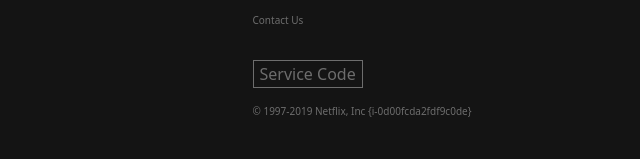
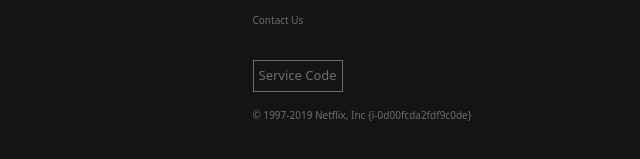
Before and after one commit to ilgrigio/M3-W4D1, a plain HTML site: page index.html in a window 1280 px wide. Shown: the part 913-1072 px from the top of the page, 8-648 px from the left. Drawn offline with nearby package versions, Linux system fonts and the light colour scheme.

Commit message:
Update style.css

```diff
--- a/style.css
+++ b/style.css
@@ -89,20 +89,26 @@ h3 {
   width: 100%;
 }
 
+footer {
+  color: #6d6d6d;
+}
+
 footer .bi {
   font-size: 1.5em;
-  color: #6d6d6d;
+  /* color: #6d6d6d; */
 }
 
 footer p {
   font-size: x-small;
-  color: #6d6d6d;
+  /* color: #6d6d6d; */
 }
 
 button.service {
   background: none;
   color: #6d6d6d !important;
   border: 1px solid #6d6d6d;
+  font-size: small;
+  padding: 5px;
 }
 
 /* CARD SCALE */
@@ -120,6 +126,7 @@ button.service {
   cursor: pointer;
 }
 
+/*  SEARCHBAR VISIBLE TRANSITION */
 .bi.bi-search {
   cursor: pointer;
 }
```
